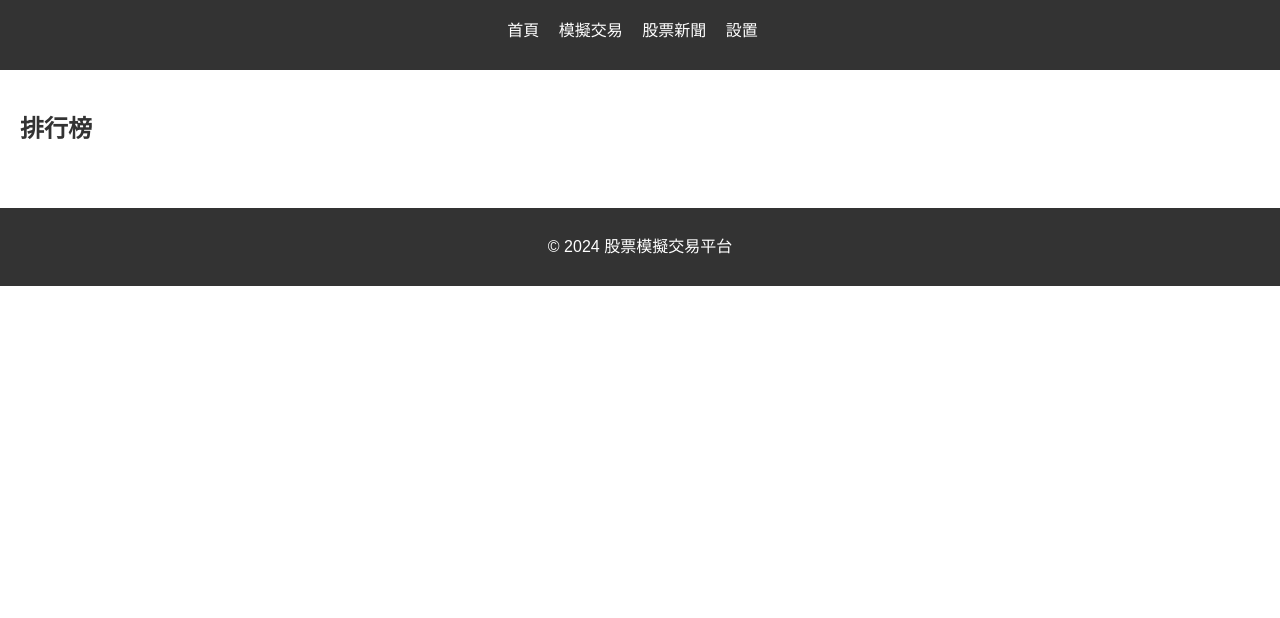
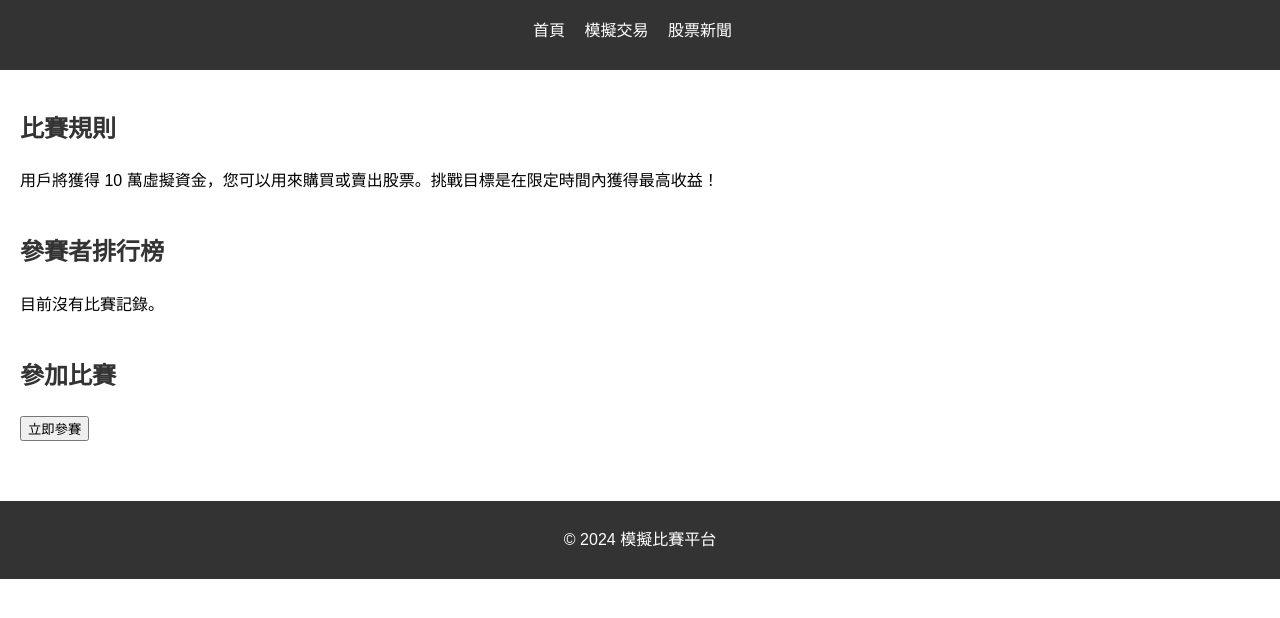
Before and after one commit to 5ssrei/stock, a plain HTML site: page competition.html in a window 1280 px wide. Shown: the part 86-704 px from the top of the page. Drawn offline with Linux system fonts and the light colour scheme.

Commit message:
Update competition.html

```diff
--- a/competition.html
+++ b/competition.html
@@ -15,20 +15,31 @@
                 <li><a href="index.html">首頁</a></li>
                 <li><a href="simulate-trade.html">模擬交易</a></li>
                 <li><a href="news.html">股票新聞</a></li>
-                <li><a href="settings.html">設置</a></li>
             </ul>
         </nav>
     </header>
 
     <main>
         <section>
-            <h2>排行榜</h2>
-            <div id="leaderboard"></div>
+            <h2>比賽規則</h2>
+            <p>用戶將獲得 10 萬虛擬資金，您可以用來購買或賣出股票。挑戰目標是在限定時間內獲得最高收益！</p>
+        </section>
+
+        <section>
+            <h2>參賽者排行榜</h2>
+            <div id="leaderboard">
+                <p>目前沒有比賽記錄。</p>
+            </div>
+        </section>
+
+        <section>
+            <h2>參加比賽</h2>
+            <button onclick="startCompetition()">立即參賽</button>
         </section>
     </main>
 
     <footer>
-        <p>&copy; 2024 股票模擬交易平台</p>
+        <p>&copy; 2024 模擬比賽平台</p>
     </footer>
 </body>
 </html>
```
